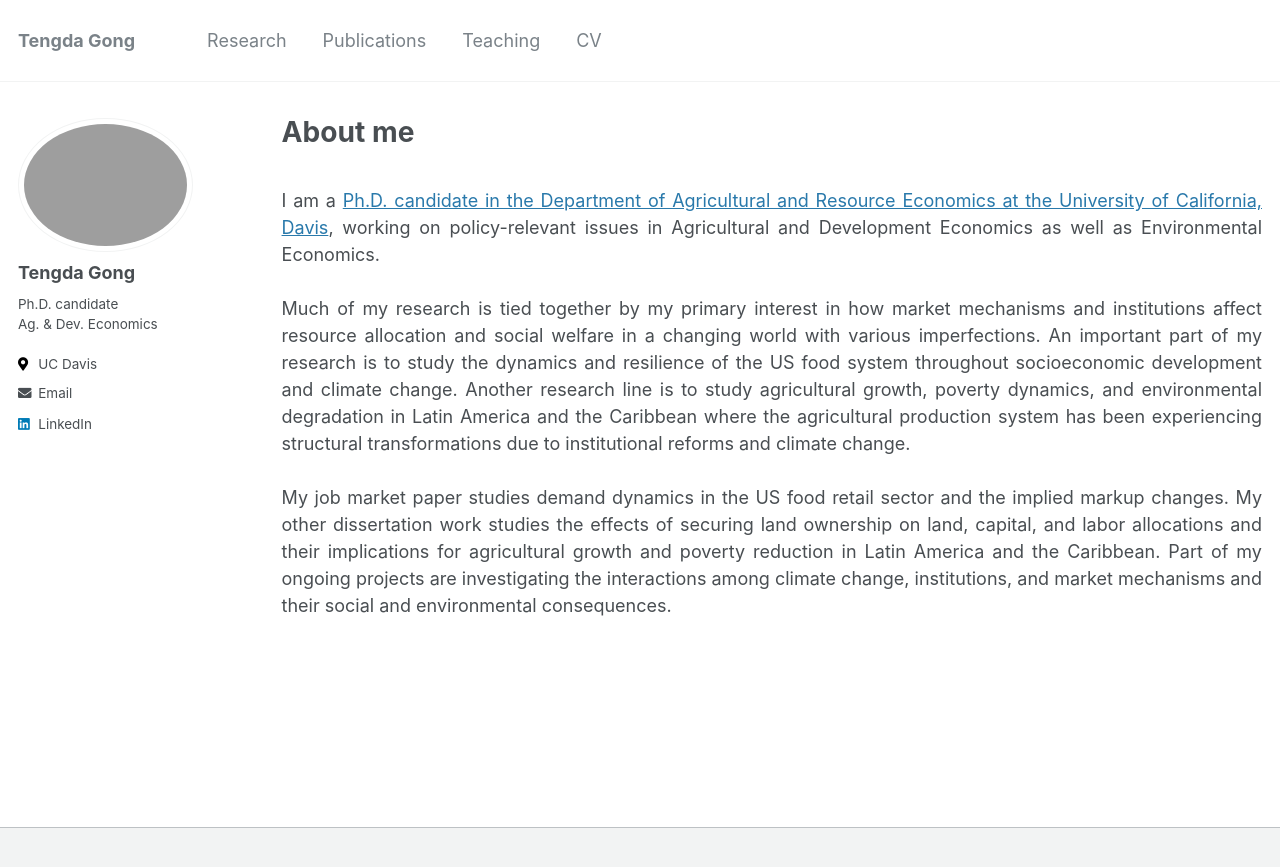
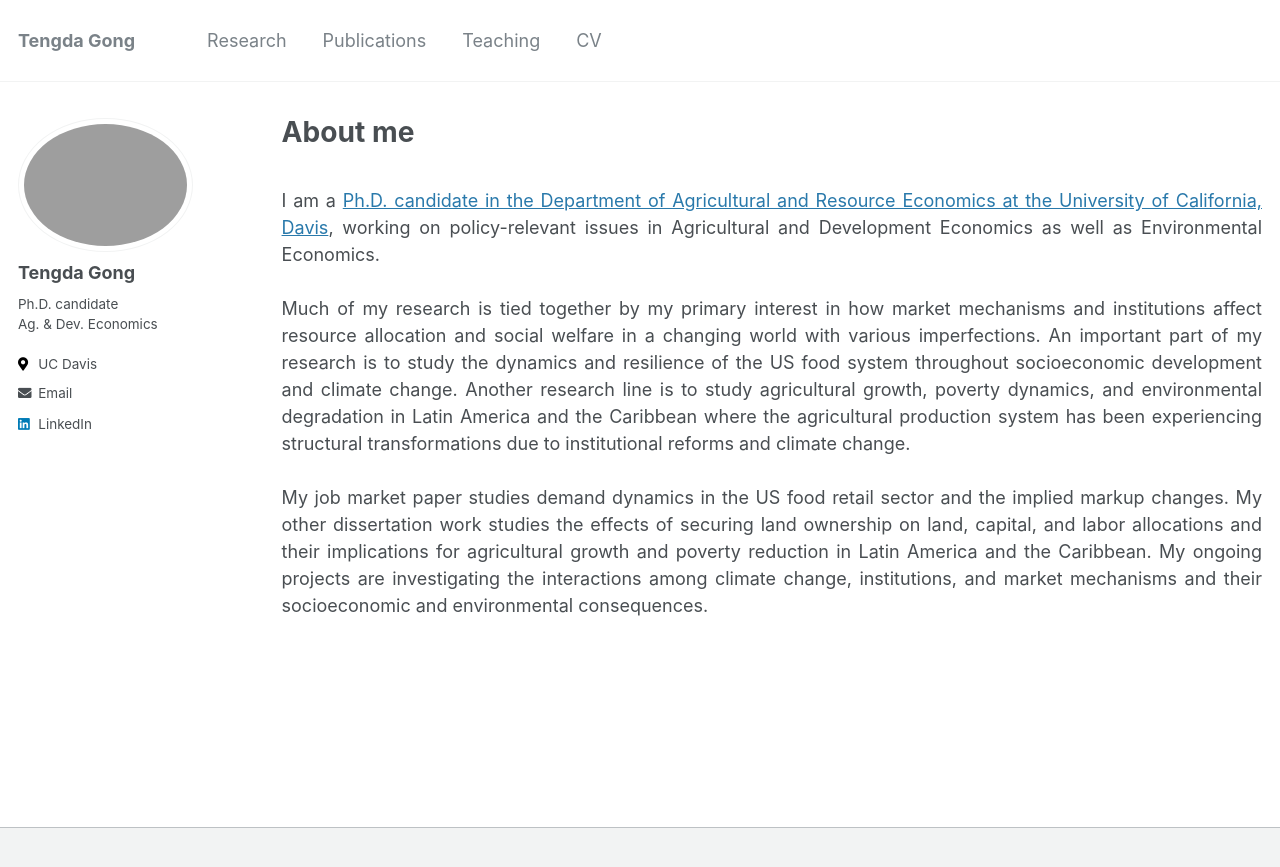
Before and after one commit to tendakung/tendakung.github.io, a Jekyll site: the page built from _pages/about.md, in a window 1280 px wide. Shown: the top 867 px of the page. Built offline with Jekyll 4.4.1, drawn with Linux system fonts in a browser that asks for light colours.

Commit message:
Update about.md

```diff
--- a/_pages/about.md
+++ b/_pages/about.md
@@ -14,6 +14,6 @@ I am a [Ph.D. candidate in the Department of Agricultural and Resource Economics
 Much of my research is tied together by my primary interest in how market mechanisms and institutions affect resource allocation and social welfare in a changing world with various imperfections. An important part of my research is to study the dynamics and resilience of the US food system throughout socioeconomic development and climate change. Another research line is to study agricultural growth, poverty dynamics, and environmental degradation in Latin America and the Caribbean where the agricultural production system has been experiencing structural transformations due to institutional reforms and climate change.
 <br>
 <br>
-My job market paper studies demand dynamics in the US food retail sector and the implied markup changes. My other dissertation work studies the effects of securing land ownership on land, capital, and labor allocations and their implications for agricultural growth and poverty reduction in Latin America and the Caribbean. Part of my ongoing projects are investigating the interactions among climate change, institutions, and market mechanisms and their social and environmental consequences.
+My job market paper studies demand dynamics in the US food retail sector and the implied markup changes. My other dissertation work studies the effects of securing land ownership on land, capital, and labor allocations and their implications for agricultural growth and poverty reduction in Latin America and the Caribbean. My ongoing projects are investigating the interactions among climate change, institutions, and market mechanisms and their socioeconomic and environmental consequences.
 <br>
 <br>
```
